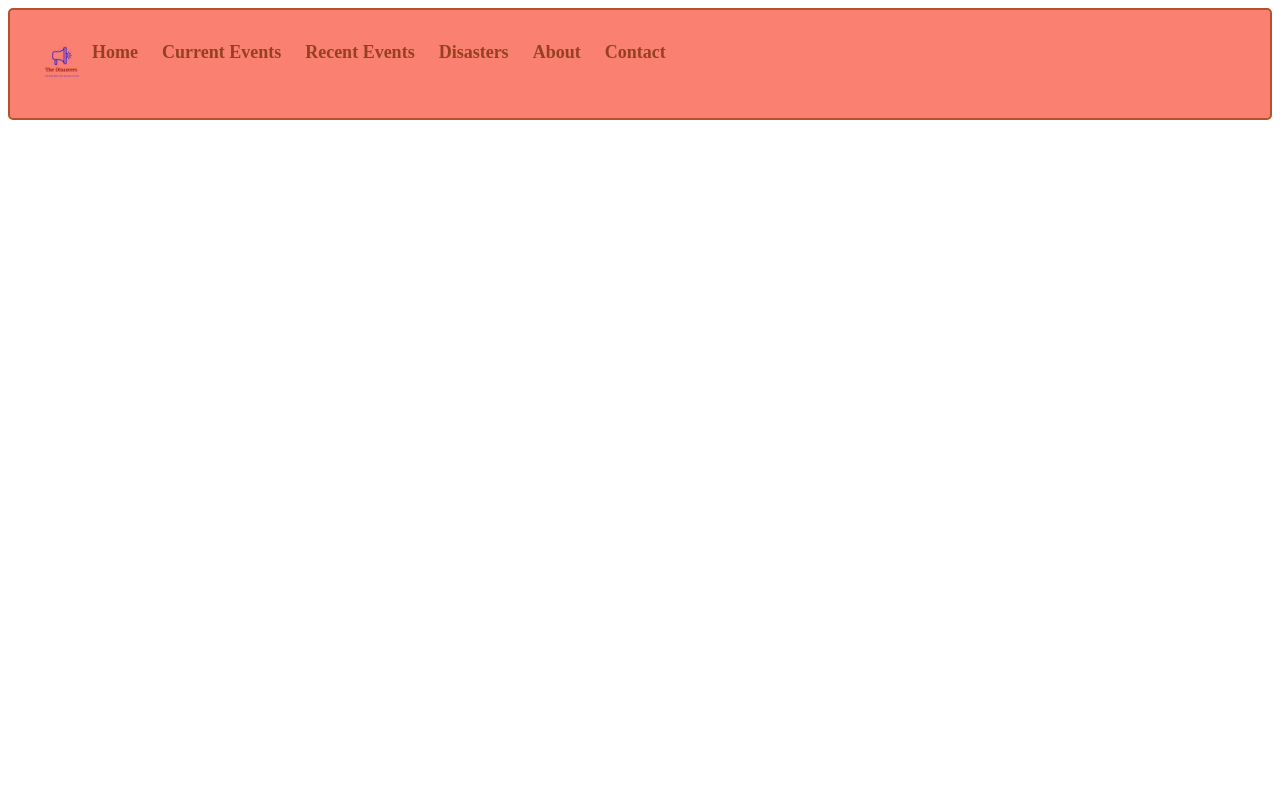
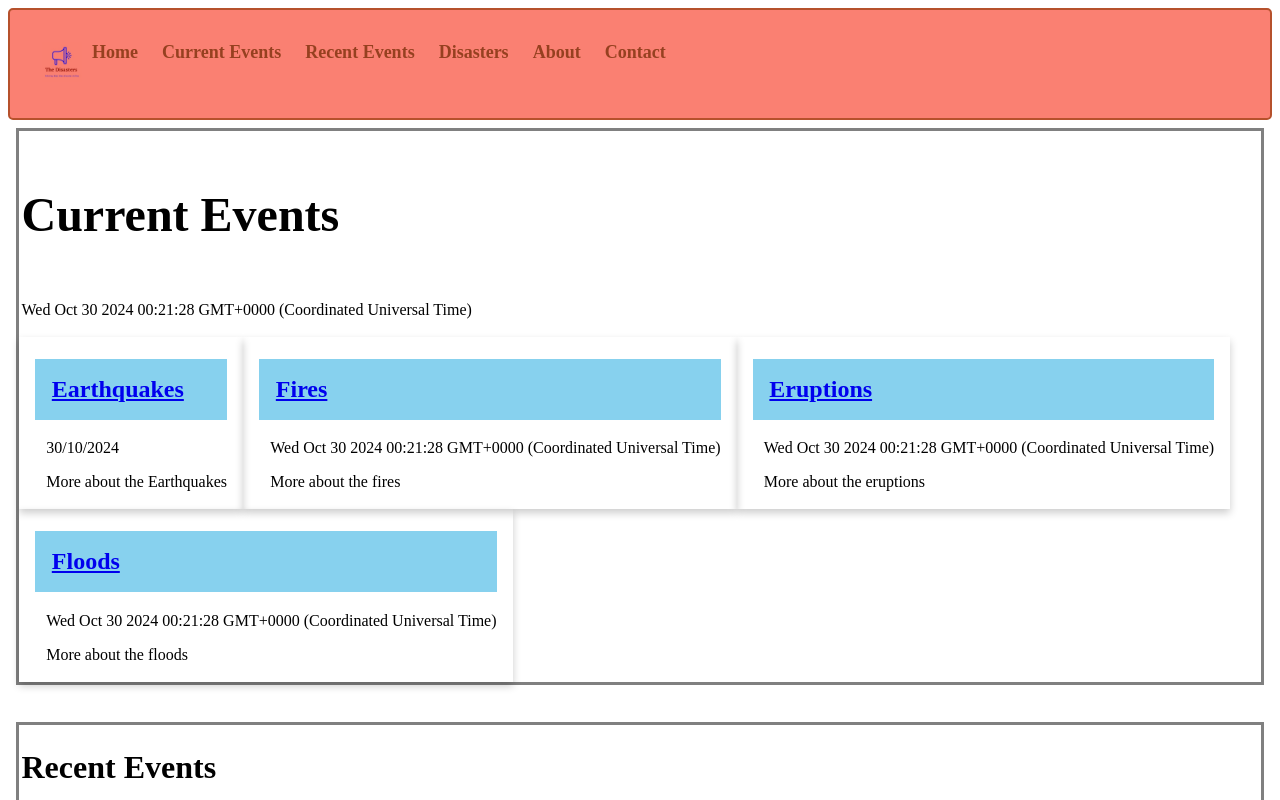
Before and after one commit to BIT-Studio-3/group-project-25-1-scade, a SvelteKit app in the folder disaster/disaster/: page / in a window 1280 px wide. Shown: the top 800 px of the page. Built offline with nearby package versions, Linux system fonts and the light colour scheme.

Commit message:
corrected date system again, dd/mm/yyyy is now functional

```diff
--- a/disaster/disaster/src/routes/+page.svelte
+++ b/disaster/disaster/src/routes/+page.svelte
@@ -4,6 +4,8 @@
     import Image from '$lib/Image.svelte';
     import Footer from '$lib/Footer.svelte'
     import homepic from '$lib/Weather.jpg';
+    let currentTime = new Date();
+    let currentYear = currentTime.getFullYear();
     let day = String(currentTime.getDate()).padStart(2, '0');
     let month = String(currentTime.getMonth() + 1).padStart(2, '0');
     let year = currentTime.getFullYear();
@@ -16,7 +18,7 @@
         <h1><Header headingTitle="Current Events" /></h1>
         <p>{currentTime}</p>
         <div class="card-container">
-            <Card where="/disasters/earthquake" title="Earthquakes" date={currentYear} info="More about the Earthquakes" />
+            <Card where="/disasters/earthquake" title="Earthquakes" date={formattedDate} info="More about the Earthquakes" />
             <Card where="/disasters/fire" title="Fires" date={currentTime} info="More about the fires" />
             <Card where="/disasters/eruption" title="Eruptions" date={currentTime} info="More about the eruptions" />
             <Card where="/disasters/flood" title="Floods" date={currentTime} info="More about the floods" />
```
